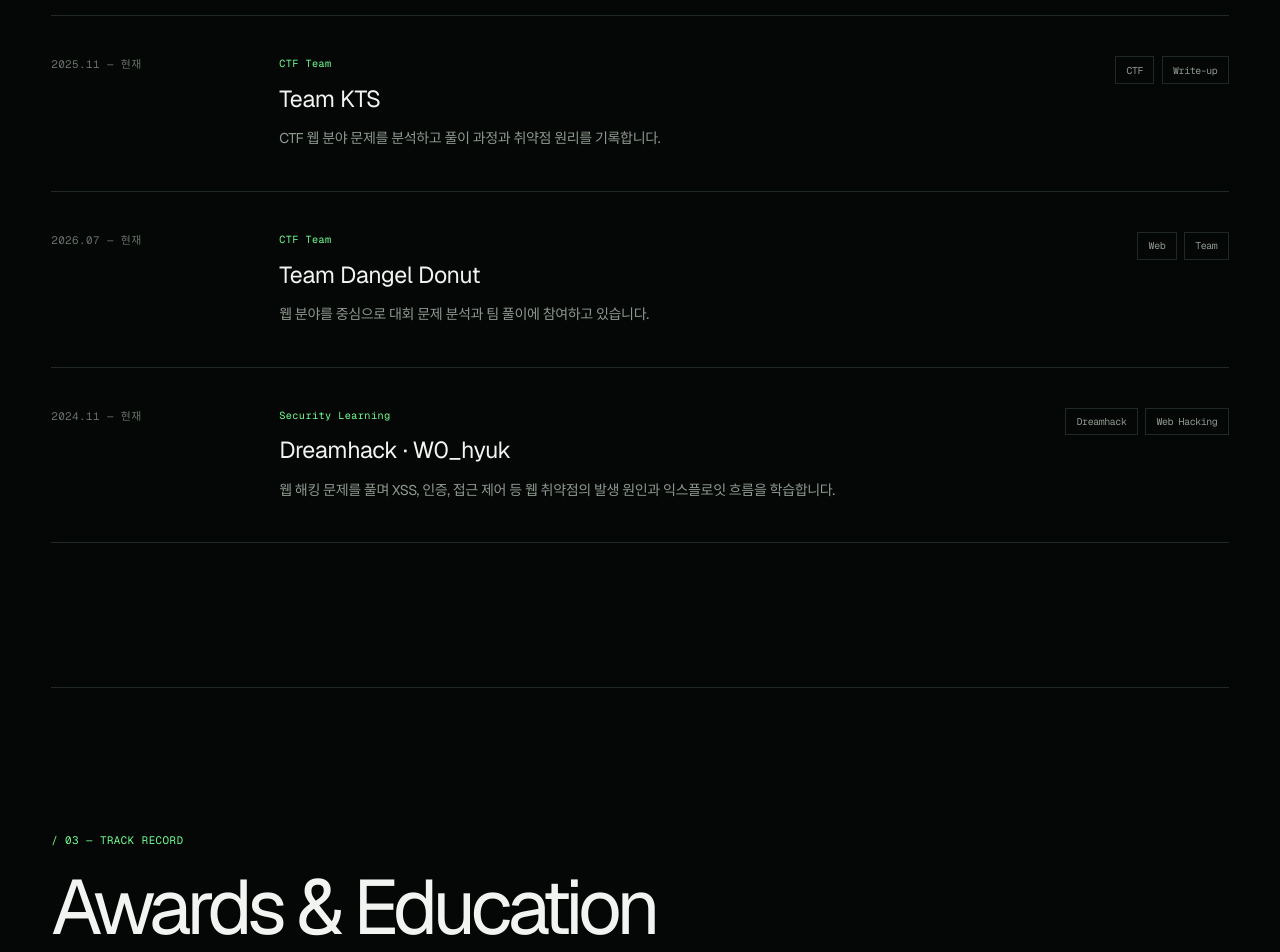
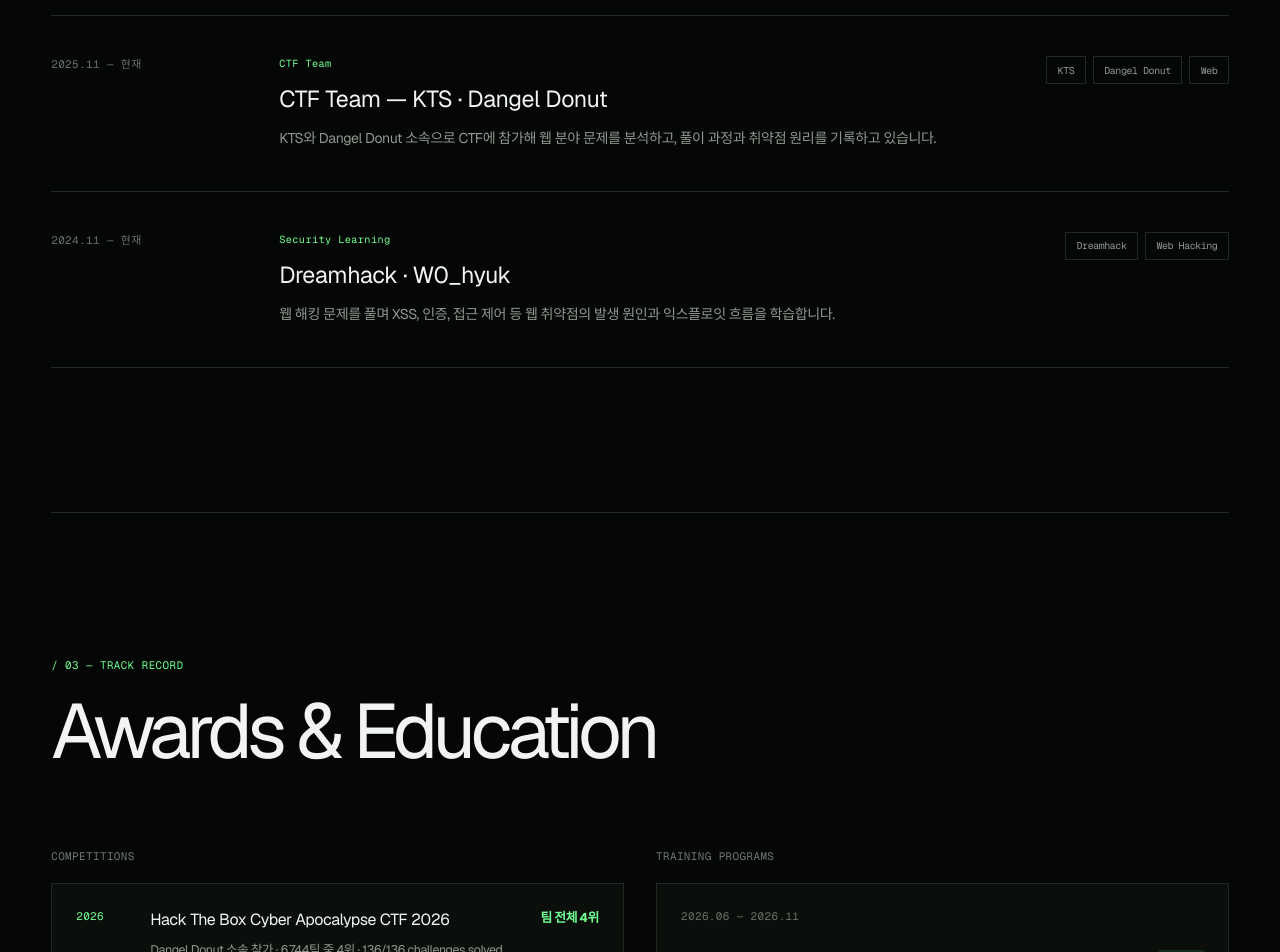
Before and after one commit to nnooww/woohyuk-portfolio, a Next.js app: page / in a window 1280 px wide. Shown: the part 2040-2992 px from the top of the page. Built offline with nearby package versions, Linux system fonts and the light colour scheme.

Commit message:
content: sync CTF team and competition data

```diff
--- a/app/page.tsx
+++ b/app/page.tsx
@@ -22,17 +22,10 @@ const activities = [
   },
   {
     period: "2025.11 — 현재",
-    title: "Team KTS",
+    title: "CTF Team — KTS · Dangel Donut",
     role: "CTF Team",
-    text: "CTF 웹 분야 문제를 분석하고 풀이 과정과 취약점 원리를 기록합니다.",
-    tags: ["CTF", "Write-up"],
-  },
-  {
-    period: "2026.07 — 현재",
-    title: "Team Dangel Donut",
-    role: "CTF Team",
-    text: "웹 분야를 중심으로 대회 문제 분석과 팀 풀이에 참여하고 있습니다.",
-    tags: ["Web", "Team"],
+    text: "KTS와 Dangel Donut 소속으로 CTF에 참가해 웹 분야 문제를 분석하고, 풀이 과정과 취약점 원리를 기록하고 있습니다.",
+    tags: ["KTS", "Dangel Donut", "Web"],
   },
   {
     period: "2024.11 — 현재",
@@ -44,6 +37,12 @@ const activities = [
 ];
 
 const trackRecord = [
+  {
+    year: "2026",
+    title: "Hack The Box Cyber Apocalypse CTF 2026",
+    result: "팀 전체 4위",
+    description: "Dangel Donut 소속 참가 · 6,744팀 중 4위 · 136/136 challenges solved",
+  },
   {
     year: "2025",
     title: "사이버가디언즈 CTF",
```
